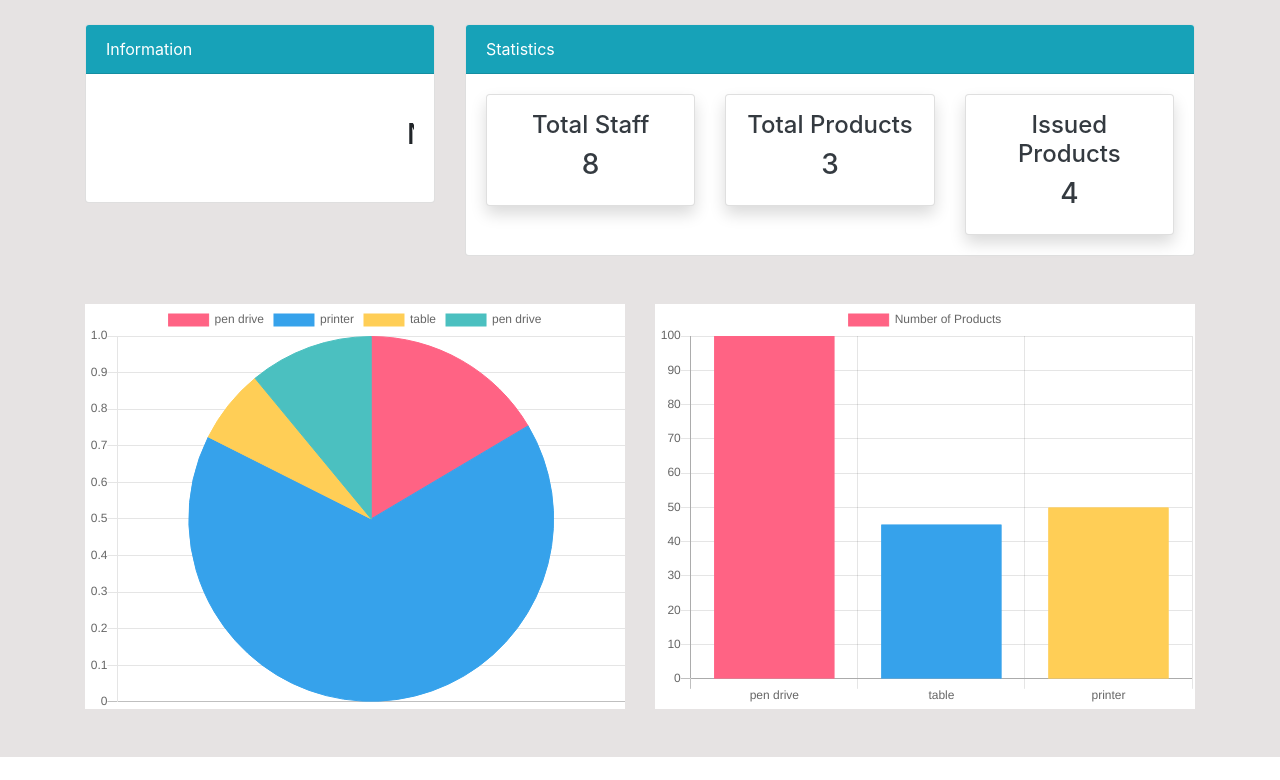
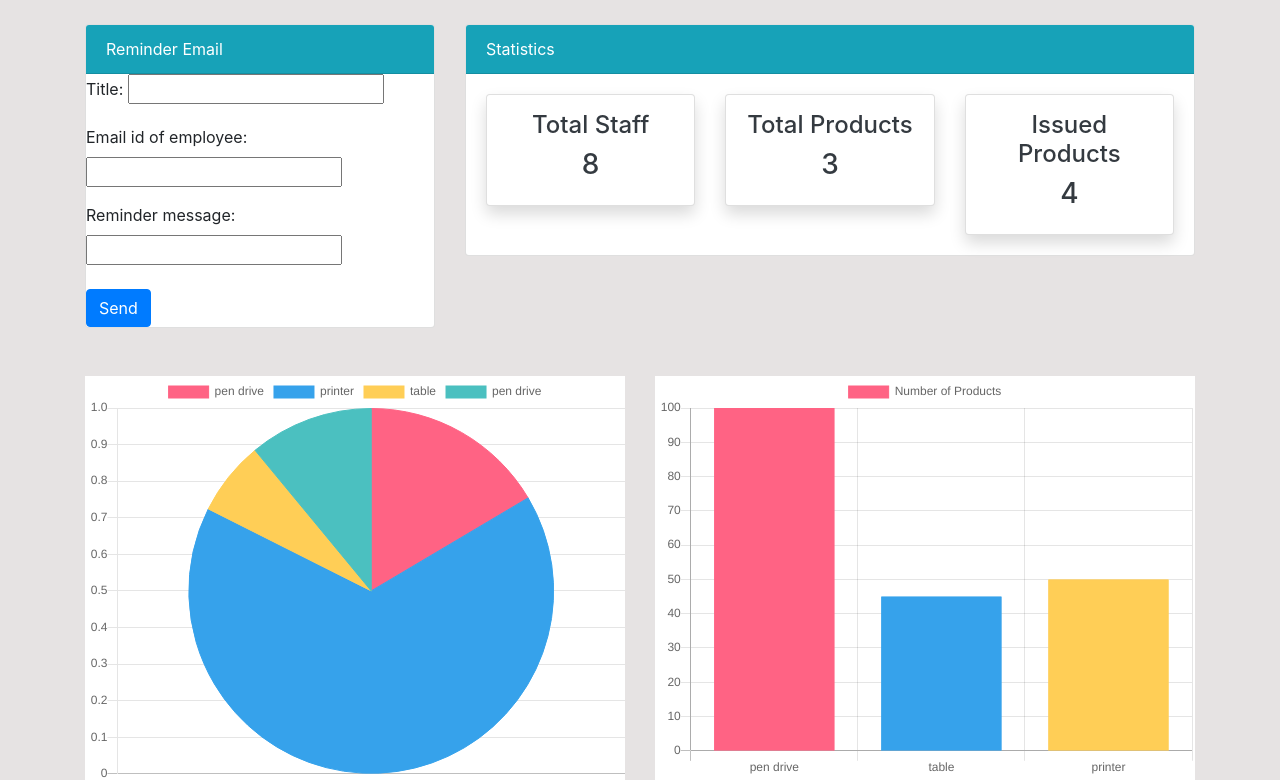
Before and after one commit to prii1812/inventoryproject-master-master, a Django app: page /dashboard/ in a window 1280 px wide. Shown: the part 56-836 px from the top of the page. Before the commit the page ends 813 px from the top, so only its background shows below. Run offline with Django 4.2, Linux system fonts and the light colour scheme; a user stored in the database is signed in; data comes from the database, SQL or seed files in the repository; both versions use the stored data as it was after the commit.

Commit message:
reminder

```diff
--- a/dashboard/forms.py
+++ b/dashboard/forms.py
@@ -9,3 +9,8 @@ class orderform(forms.ModelForm):
     class Meta:
         model=Issued_Items
         fields=['product','issueditem_quantity']
+
+class sendemailform(forms.Form):
+    title=forms.CharField(label='Title',max_length=250)
+    empemail=forms.EmailField(label='Email id of employee')
+    message=forms.CharField(label='Reminder message',max_length=200)
--- a/dashboard/views.py
+++ b/dashboard/views.py
@@ -2,9 +2,11 @@ from django.shortcuts import render,redirect
 from django.http import HttpResponse
 from .models import Product,Issued_Items
 from django.contrib.auth.decorators import login_required
-from .forms import ProductForm,orderform
+from .forms import ProductForm,orderform,sendemailform
 from django.contrib.auth.models import User
 from django.contrib import messages
+from django.core.mail import send_mail
+from django.conf import settings
 # Create your views here.
 @login_required
 def index(request):
@@ -15,8 +17,18 @@ def index(request):
     workers_count =User.objects.all().count()
 
     if request.method=='POST':
-        form=orderform(request.POST)
-        if form.is_valid():
+        emailform=sendemailform(request.POST)
+        if emailform.is_valid():
+            name=emailform.cleaned_data['title']
+            toemail=emailform.cleaned_data['empemail']
+            message=emailform.cleaned_data['message']
+            send_mail(name,message,'settings.EMAIL_HOST_USER',[toemail],fail_silently=False)
+            return redirect('dashboardindex')
+    else:
+        emailform=sendemailform()
+    if request.method=='POST':
+         form=orderform(request.POST)
+         if form.is_valid():
             instance=form.save(commit=False)
             instance.staff=request.user
             instance.save()
@@ -30,7 +42,7 @@ def index(request):
         'product_count': product_count,
         'workers_count': workers_count,
         'items_count': items_count,
-
+        'emailform':emailform,
 
     }
     return render(request,'dashboard/index.html',context)
@@ -119,3 +131,16 @@ def issued_items(request):
  }
 
  return render(request,'dashboard/issueditems.html',context)
+
+#@login_required
+#def sendemail(request):
+ #   if request.method == 'POST':
+  #   emailform=sendemailform(request.POST)
+   #  if emailform.is_valid():
+    #     return redirect('dashboardindex')
+    #else:
+     #   emailform=sendemailform()
+   # context={
+    #    'emailform':emailform
+    #}
+    #return render(request,"dasboard/index.html",context)
--- a/template/partials/topnav.html
+++ b/template/partials/topnav.html
@@ -4,13 +4,13 @@
         <div class="col-md-4">
             <div class="card">
                 <div class="card-header bg-info text-white">
-                    Information
+                    Reminder Email
                 </div>
-                <div class="card-body">
-                    <marquee behavior="" direction="">
-                        <h3 class="my-4">New Information</h3>
-                    </marquee>
-                </div>
+                <form method="POST" >
+                    {% csrf_token %}
+                    {{ emailform.as_p }}
+                    <button class="btn btn-primary mt-2" type="submit">Send</button>
+                </form>
             </div>
         </div>
         <div class="col-md-8">
```
Also changed, not shown: db.sqlite3.
